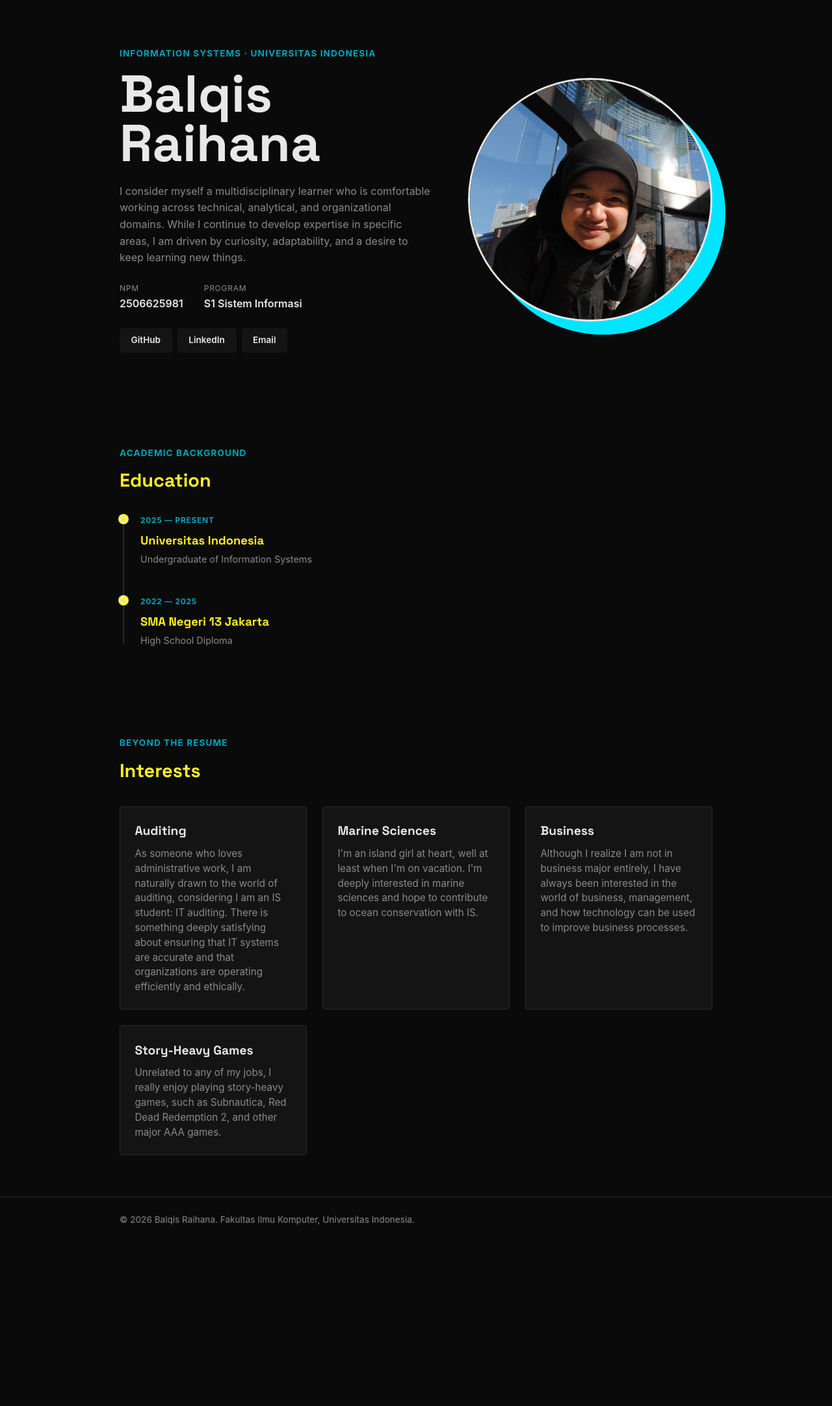
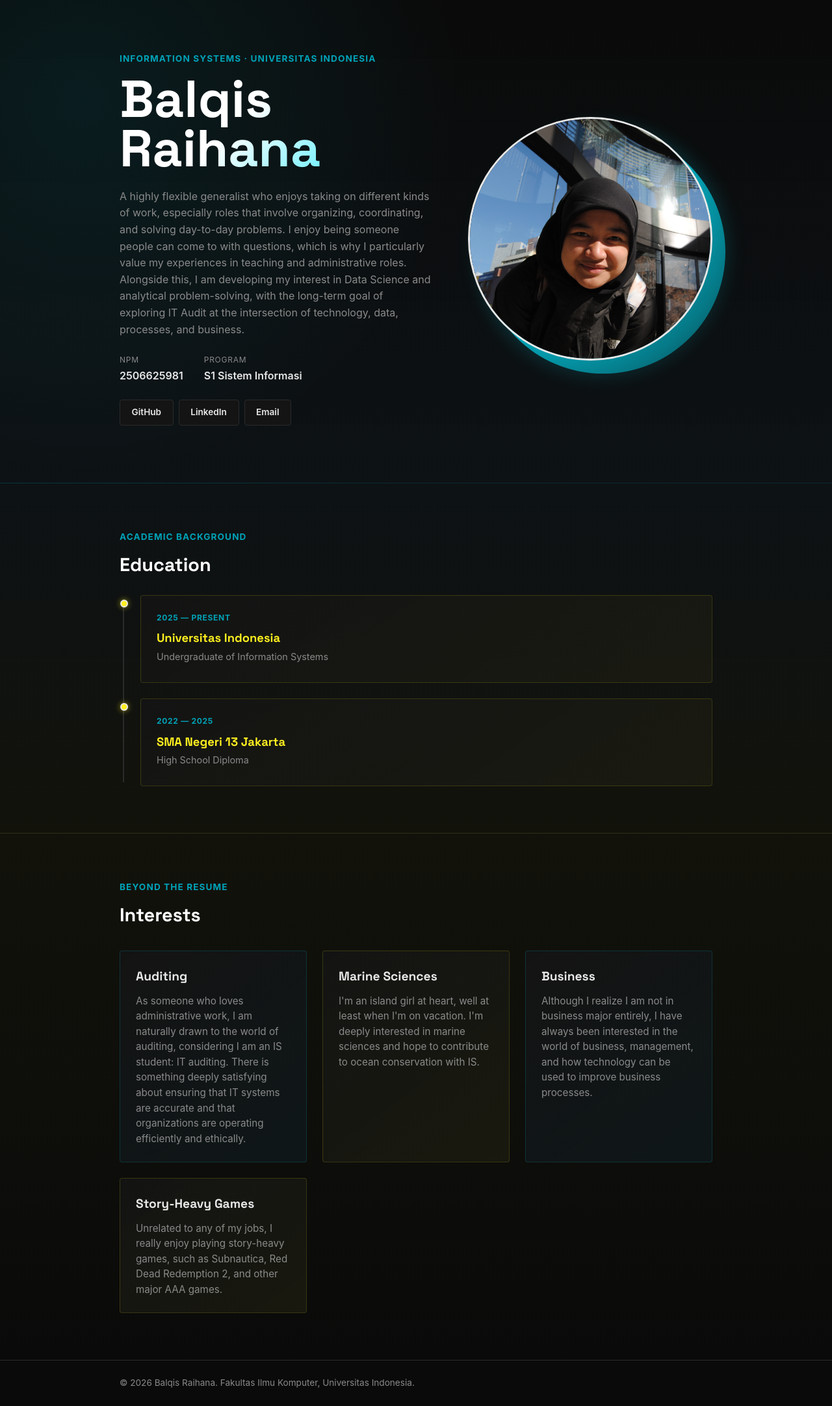
Before and after one commit to balqis-raihana/myportofolio, a Django app: page / in a window 1280 px wide. Shown: the part 62-2226 px from the top of the page at 65% size. Before the commit the page ends 1947 px from the top, so only its background shows below. Run offline with Django 5.2, Linux system fonts and the light colour scheme; data comes from the database, SQL or seed files in the repository; parts of the project's set-up code (start-up, migrations or seed data) failed here and were passed over.

Commit message:
feat(profile): render education and interests from view context

```diff
--- a/main/views.py
+++ b/main/views.py
@@ -1,18 +1,73 @@
+import os
+from django.conf import settings
 from django.shortcuts import render, get_object_or_404
+from django.utils.text import slugify
 
 from main.models import Experience, Coursework
 
 
 def show_main(request):
+    education_list = [
+        {
+            "period": "2025 — Present",
+            "institution": "Universitas Indonesia",
+            "degree": "Undergraduate of Information Systems",
+        },
+        {
+            "period": "2022 — 2025",
+            "institution": "SMA Negeri 13 Jakarta",
+            "degree": "High School Diploma",
+        },
+    ]
+
+    interests_list = [
+        {
+            "title": "Auditing",
+            "description": (
+                "As someone who loves administrative work, I am naturally drawn to the world of auditing, "
+                "considering I am an IS student: IT auditing. There is something deeply satisfying about "
+                "ensuring that IT systems are accurate and that organizations are operating efficiently "
+                "and ethically."
+            ),
+        },
+        {
+            "title": "Marine Sciences",
+            "description": (
+                "I'm an island girl at heart, well at least when I'm on vacation. I'm deeply interested in "
+                "marine sciences and hope to contribute to ocean conservation with IS."
+            ),
+        },
+        {
+            "title": "Business",
+            "description": (
+                "Although I realize I am not in business major entirely, I have always been interested "
+                "in the world of business, management, and how technology can be used to improve business "
+                "processes."
+            ),
+        },
+        {
+            "title": "Story-Heavy Games",
+            "description": (
+                "Unrelated to any of my jobs, I really enjoy playing story-heavy games, such as Subnautica, "
+                "Red Dead Redemption 2, and other major AAA games."
+            ),
+        },
+    ]
+
     context = {
         "name": "Balqis Raihana",
         "npm": "2506625981",
         "study_program": "S1 Sistem Informasi",
         "bio": (
-            """I consider myself a multidisciplinary learner who is comfortable working across technical,
-               analytical, and organizational domains. While I continue to develop expertise in specific
-               areas, I am driven by curiosity, adaptability, and a desire to keep learning new things."""
+            """A highly flexible generalist who enjoys taking on different kinds of work, especially
+            roles that involve organizing, coordinating, and solving day-to-day problems. I enjoy being
+            someone people can come to with questions, which is why I particularly value my experiences
+            in teaching and administrative roles. Alongside this, I am developing my interest in Data
+            Science and analytical problem-solving, with the long-term goal of exploring IT Audit at the
+            intersection of technology, data, processes, and business."""
         ),
+        "education_list": education_list,
+        "interests_list": interests_list,
         "coursework_list": Coursework.objects.all(),
     }
     return render(request, "index.html", context)
@@ -34,10 +89,6 @@ def show_coursework(request):
     }
     return render(request, "coursework.html", context)
 
-
-import os
-from django.conf import settings
-from django.utils.text import slugify
 
 def get_course_journal_images(course):
     coursework_img_dir = os.path.join(settings.BASE_DIR, "static", "img", "coursework")
--- a/static/css/style.css
+++ b/static/css/style.css
@@ -169,8 +169,11 @@ section {
    ========================================================================== */
 
 .hero {
-    padding: 4.5rem 0 5rem;
+    padding: 5rem 0 5.5rem;
     color: var(--ink);
+    background: radial-gradient(circle at 10% 20%, rgba(0, 229, 255, 0.08) 0%, transparent 45%),
+                linear-gradient(180deg, var(--bg) 0%, rgba(15, 23, 28, 0.6) 100%);
+    border-bottom: 1px solid rgba(0, 229, 255, 0.15);
 }
 
 .hero-grid {
@@ -197,6 +200,9 @@ section {
 .hero-identity h1 {
     font-size: clamp(3rem, 7vw, 5rem);
     line-height: 0.95;
+    background: linear-gradient(135deg, #ffffff 40%, var(--accent) 100%);
+    -webkit-background-clip: text;
+    -webkit-text-fill-color: transparent;
 }
 
 .bio {
@@ -236,14 +242,17 @@ section {
     text-decoration: none;
     color: var(--ink);
     background-color: var(--surface);
+    border: 1px solid var(--line);
     border-radius: var(--radius);
     padding: 0.5rem 1.1rem;
-    transition: background-color 0.2s ease;
+    transition: background-color 0.2s ease, border-color 0.2s ease, box-shadow 0.2s ease;
 }
 
 .social-link:hover {
     color: var(--bg);
     background-color: var(--accent);
+    border-color: var(--accent);
+    box-shadow: 0 0 12px rgba(0, 229, 255, 0.4);
 }
 
 .hero-photo {
@@ -258,9 +267,10 @@ section {
     left: 1.25rem;
     width: 100%;
     height: 100%;
-    background-color: var(--accent);
+    background: linear-gradient(135deg, var(--accent) 0%, rgba(0, 229, 255, 0.3) 100%);
     border-radius: 50%;
     z-index: 0;
+    filter: drop-shadow(0 0 16px rgba(0, 229, 255, 0.35));
 }
 
 .avatar {
@@ -279,8 +289,17 @@ section {
    EDUCATION
    ========================================================================== */
 
+.education {
+    padding: 4.5rem 0;
+    background: linear-gradient(180deg, rgba(15, 23, 28, 0.6) 0%, rgba(26, 26, 12, 0.5) 100%);
+    border-bottom: 1px solid rgba(255, 240, 31, 0.15);
+}
+
 .education-title {
     color: var(--neon-yellow);
+    background: linear-gradient(135deg, #ffffff 30%, var(--neon-yellow) 100%);
+    -webkit-background-clip: text;
+    -webkit-text-fill-color: transparent;
 }
 
 .education-timeline .timeline-role {
@@ -289,7 +308,22 @@ section {
 
 .education-timeline .timeline-marker {
     background-color: var(--neon-yellow);
-    box-shadow: 0 0 0 2px var(--neon-yellow);
+    box-shadow: 0 0 8px rgba(255, 240, 31, 0.6);
+}
+
+.education-timeline .timeline-item {
+    background: linear-gradient(145deg, rgba(20, 20, 20, 0.9) 0%, rgba(28, 28, 18, 0.8) 100%);
+    border: 1px solid rgba(255, 240, 31, 0.15);
+    border-radius: var(--radius);
+    padding: 1.25rem 1.5rem;
+    margin-bottom: 1.5rem;
+    transition: transform 0.2s ease, border-color 0.2s ease, box-shadow 0.2s ease;
+}
+
+.education-timeline .timeline-item:hover {
+    transform: translateX(4px);
+    border-color: var(--neon-yellow);
+    box-shadow: 0 4px 18px rgba(255, 240, 31, 0.15);
 }
 
 
@@ -298,12 +332,15 @@ section {
    ========================================================================== */
 
 .interests {
-    padding: 4rem 0;
-    background-color: var(--bg);
+    padding: 4.5rem 0;
+    background: linear-gradient(180deg, rgba(26, 26, 12, 0.5) 0%, var(--bg) 100%);
 }
 
 .interests .section-title {
     margin-bottom: 2rem;
+    background: linear-gradient(135deg, #ffffff 40%, var(--accent) 100%);
+    -webkit-background-clip: text;
+    -webkit-text-fill-color: transparent;
 }
 
 .interests-grid {
@@ -313,28 +350,41 @@ section {
 }
 
 .interest-item {
-    background-color: var(--surface);
-    border: 1px solid var(--line);
+    background: linear-gradient(145deg, rgba(20, 20, 20, 0.95) 0%, rgba(15, 25, 28, 0.8) 100%);
+    border: 1px solid rgba(0, 229, 255, 0.15);
     border-radius: var(--radius);
-    padding: 1.4rem;
-    transition: transform 0.2s ease, box-shadow 0.2s ease;
+    padding: 1.5rem;
+    display: flex;
+    flex-direction: column;
+    transition: transform 0.2s ease, border-color 0.2s ease, box-shadow 0.2s ease;
+}
+
+.interest-item:nth-child(even) {
+    background: linear-gradient(145deg, rgba(20, 20, 20, 0.95) 0%, rgba(28, 28, 16, 0.8) 100%);
+    border-color: rgba(255, 240, 31, 0.15);
 }
 
 .interest-item:hover {
-    transform: translateY(-3px);
-    box-shadow: 0 4px 12px var(--accent);
+    transform: translateY(-4px);
+    border-color: var(--accent);
+    box-shadow: 0 6px 20px rgba(0, 229, 255, 0.18);
+}
+
+.interest-item:nth-child(even):hover {
+    border-color: var(--neon-yellow);
+    box-shadow: 0 6px 20px rgba(255, 240, 31, 0.18);
 }
 
 .interest-item h3 {
     font-family: "Space Grotesk", -apple-system, sans-serif;
     font-size: 1.2rem;
     color: var(--ink);
-    margin-bottom: 0.5rem;
+    margin-bottom: 0.6rem;
 }
 
 .interest-item p {
     font-size: 0.95rem;
-    line-height: 1.5;
+    line-height: 1.55;
     color: var(--text-muted);
 }
 
--- a/templates/coursework.html
+++ b/templates/coursework.html
@@ -47,7 +47,7 @@
                             </article>
                         </a>
                     {% empty %}
-                        <p class="empty-state">Belum ada coursework yang ditambahkan.</p>
+                        <p class="empty-state">No coursework added yet.</p>
                     {% endfor %}
                 </div>
             </div>
--- a/templates/index.html
+++ b/templates/index.html
@@ -69,19 +69,16 @@
                 <h2 class="section-title education-title">Education</h2>
 
                 <div class="timeline education-timeline">
-                    <article class="timeline-item">
-                        <div class="timeline-marker"></div>
-                        <time class="timeline-date">2025 — Present</time>
-                        <h3 class="timeline-role">Universitas Indonesia</h3>
-                        <p class="timeline-org">Undergraduate of Information Systems</p>
-                    </article>
-
-                    <article class="timeline-item">
-                        <div class="timeline-marker"></div>
-                        <time class="timeline-date">2022 — 2025</time>
-                        <h3 class="timeline-role">SMA Negeri 13 Jakarta</h3>
-                        <p class="timeline-org">High School Diploma</p>
-                    </article>
+                    {% for edu in education_list %}
+                        <article class="timeline-item">
+                            <div class="timeline-marker"></div>
+                            <time class="timeline-date">{{ edu.period }}</time>
+                            <h3 class="timeline-role">{{ edu.institution }}</h3>
+                            <p class="timeline-org">{{ edu.degree }}</p>
+                        </article>
+                    {% empty %}
+                        <p class="empty-state">No education history added yet.</p>
+                    {% endfor %}
                 </div>
             </div>
         </section>
@@ -91,33 +88,14 @@
                 <p class="section-kicker">Beyond the Resume</p>
                 <h2 class="section-title">Interests</h2>
                 <div class="interests-grid">
-                    <div class="interest-item">
-                        <h3>Auditing</h3>
-                        <p>As someone who loves administrative work, I am naturally drawn to the world of auditing,
-                            considering I am an IS student: IT auditing. There is something deeply satisfying about
-                            ensuring that IT systems are accurate and that organizations are operating efficiently
-                            and ethically.</p>
-                    </div>
-
-                    <div class="interest-item">
-                        <h3>Marine Sciences</h3>
-                        <p>I'm an island girl at heart, well at least when I'm on vacation. I'm deeply interested in
-                            marine sciences and hope to contribute to ocean conservation with IS.</p>
-                    </div>
-
-                    <div class="interest-item">
-                        <h3>Business</h3>
-                        <p>Although I realize I am not in business major entirely, I have always been interested
-                            in the world of business, management, and how technology can be used to improve business
-                            processes.</p>
-                    </div>
-
-                    <div class="interest-item">
-                        <h3>Story-Heavy Games</h3>
-                        <p>Unrelated to any of my jobs, I really enjoy playing story-heavy games, such as Subnautica,
-                            Red Dead Redemption 2, and other major AAA games.</p>
-                    </div>
-
+                    {% for interest in interests_list %}
+                        <div class="interest-item">
+                            <h3>{{ interest.title }}</h3>
+                            <p>{{ interest.description }}</p>
+                        </div>
+                    {% empty %}
+                        <p class="empty-state">No interests added yet.</p>
+                    {% endfor %}
                 </div>
             </div>
         </section>
```
Also changed, not shown: main/tests.py (+11 -1 lines).
